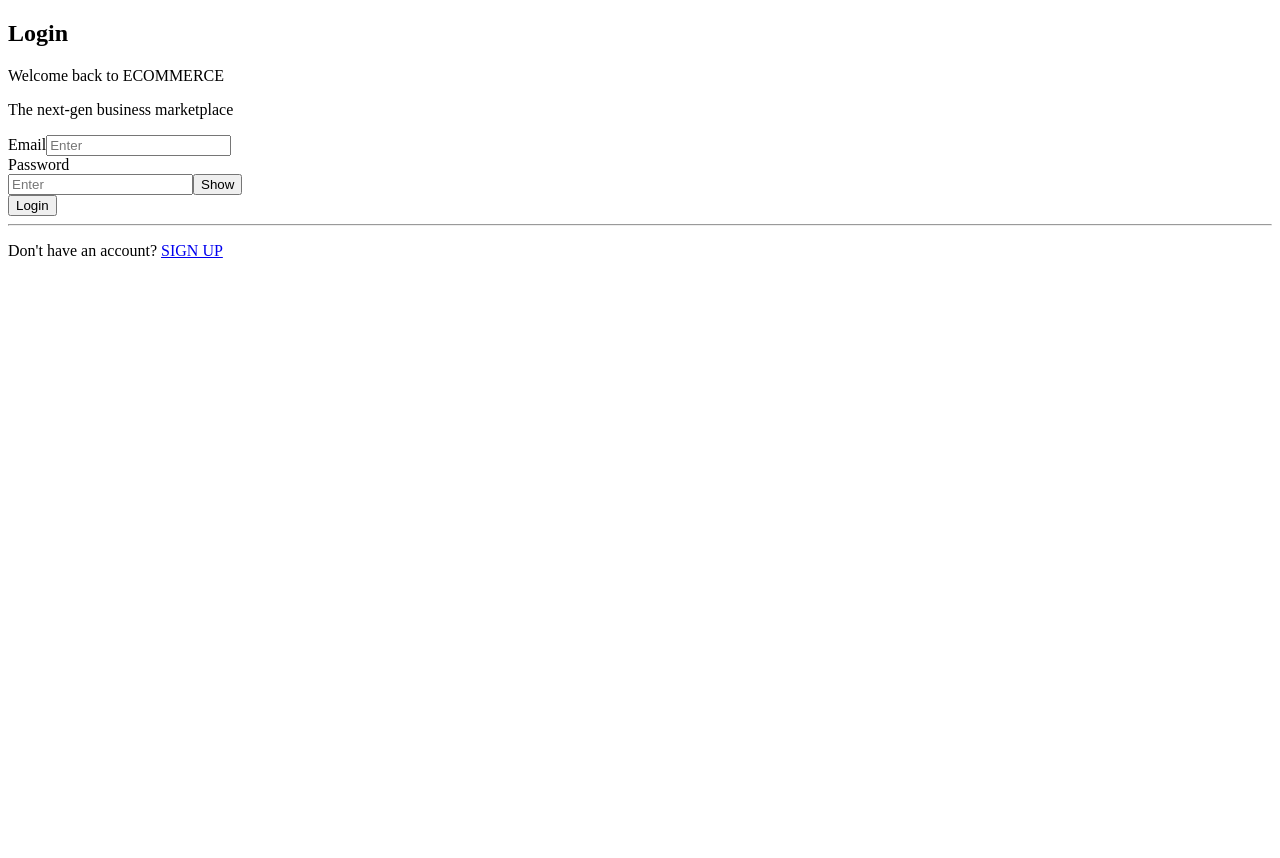
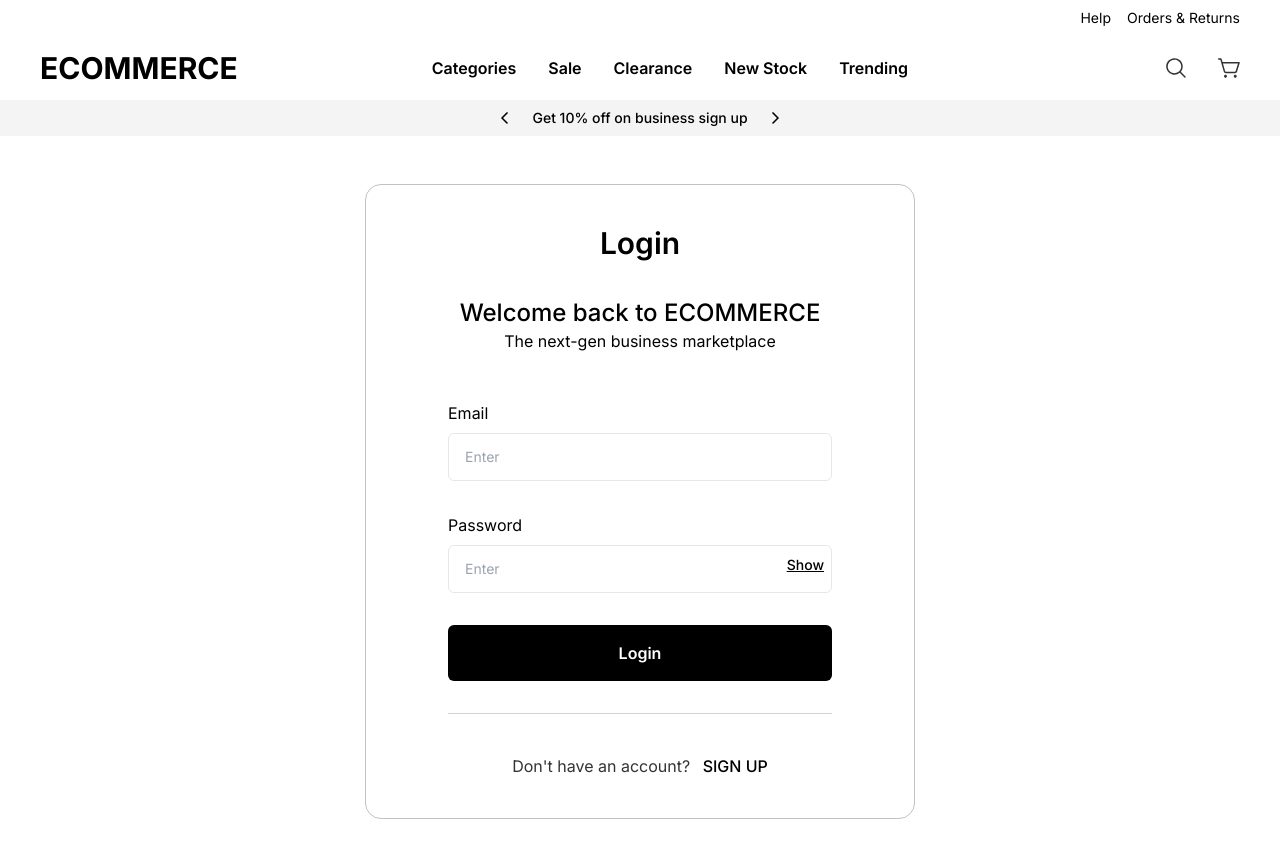
Before and after one commit to MaanilVerma/ecommerce-app, a Next.js app: page /login in a window 1280 px wide. Shown: the top 858 px of the page. Before the commit the page ends 800 px from the top, so only its background shows below. Built offline with nearby package versions, Linux system fonts and the light colour scheme.

Commit message:
feat: integrate components and setup layout

```diff
--- /dev/null
+++ b/src/app/layout.tsx
@@ -0,0 +1,37 @@
+import "~/styles/globals.css";
+
+import { Inter } from "next/font/google";
+import NavBar from "~/shared-components/NavBar";
+import { ToastContainer } from "react-toastify";
+import "react-toastify/dist/ReactToastify.css";
+
+const inter = Inter({
+  subsets: ["latin"],
+  variable: "--font-sans",
+});
+
+export const metadata = {
+  title: "Ecommerce App",
+  description: "Ecommerce App",
+  icons: [{ rel: "icon", url: "/favicon.ico" }],
+};
+
+export default function RootLayout({
+  children,
+}: {
+  children: React.ReactNode;
+}) {
+  return (
+    <html lang="en">
+      <body className={`font-sans ${inter.variable}`}>
+        {
+          <>
+            <NavBar />
+            {children}
+            <ToastContainer />
+          </>
+        }
+      </body>
+    </html>
+  );
+}
--- /dev/null
+++ b/src/app/page.tsx
@@ -0,0 +1,9 @@
+import Signup from "./_components/Signup/Signup";
+
+export default function HomePage() {
+  return (
+    <main className="flex min-h-screen flex-col items-center">
+      <Signup />
+    </main>
+  );
+}
```
